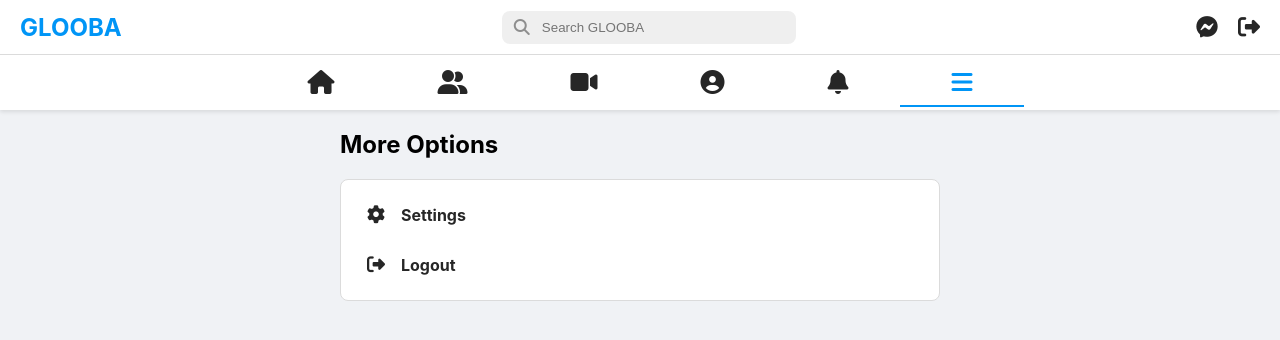
After one commit to Artlessnovara/global, a Flask app: page /more in a window 1280 px wide. The commit adds this page. Shown: the top 340 px of the page. Run offline with Flask 3, Linux system fonts and the light colour scheme; the visitor is signed in with stand-in values (Sample User, id 1); tables that the repository leaves empty hold one stand-in row (values such as "Sample post").

Commit message:
feat: Implement unread message system and 'More' menu
This commit introduces a system for tracking and displaying unread chat messages and adds a 'More' menu for future navigation items.

Key features implemented:
-   **Database Refactoring**: The chat participation model was refactored to a full 'Participant' model containing a `last_read_at` timestamp for each user in a conversation.
-   **Backend Unread Logic**:
    -   A context processor now calculates the total number of unread messages across all conversations, making the count globally available to templates.
    -   The message thread route now updates the `last_read_at` timestamp when a user views a conversation, effectively marking messages as read.
-   **Frontend Unread UI**:
    -   An unread notification badge with a count now appears on the main chat icon in the top navigation bar.
    -   A dot indicator appears next to conversations with unread messages in the chat inbox.
-   **'More' Menu**: A new `/more` page has been created to house links to other pages like Settings. The main navigation has been updated to link to it.

```diff
--- a/app.py
+++ b/app.py
@@ -13,11 +13,9 @@ app = Flask(__name__)
 
 @app.template_filter('humanize_time')
 def _jinja2_filter_humanize_time(dt):
-    # dt is the stored UTC time
-    # We compare it with the current UTC time
     now_utc = datetime.utcnow()
     if dt > now_utc:
-        return "in the future" # should not happen
+        return "in the future"
     return humanize.naturaltime(now_utc - dt)
 app.config['SECRET_KEY'] = os.environ.get('SECRET_KEY', 'dev-secret-key')
 app.config['SQLALCHEMY_DATABASE_URI'] = 'sqlite:///glooba.db'
@@ -29,11 +27,6 @@ socketio = SocketIO(app)
 followers = db.Table('followers',
     db.Column('follower_id', db.Integer, db.ForeignKey('users.id')),
     db.Column('followed_id', db.Integer, db.ForeignKey('users.id'))
-)
-
-conversation_participants = db.Table('conversation_participants',
-    db.Column('user_id', db.Integer, db.ForeignKey('users.id')),
-    db.Column('conversation_id', db.Integer, db.ForeignKey('conversations.id'))
 )
 
 # --- DATABASE MODELS ---
@@ -48,8 +41,6 @@ class User(db.Model):
     date_of_birth = db.Column(db.Date, nullable=False)
     created_at = db.Column(db.DateTime, default=datetime.utcnow)
     is_premium = db.Column(db.Boolean, default=False, nullable=False)
-
-    # New profile fields
     cover_photo_path = db.Column(db.String(255), nullable=True)
     bio = db.Column(db.Text, nullable=True)
     location = db.Column(db.String(100), nullable=True)
@@ -60,6 +51,7 @@ class User(db.Model):
     posts = db.relationship('Post', backref='author', lazy='dynamic')
     stories = db.relationship('Story', backref='author', lazy=True)
     reactions = db.relationship('Reaction', backref='user', lazy='dynamic')
+    conversations = db.relationship('Participant', cascade="all, delete-orphan")
 
     followed = db.relationship(
         'User', secondary=followers,
@@ -94,12 +86,11 @@ class Post(db.Model):
     __tablename__ = 'posts'
     id = db.Column(db.Integer, primary_key=True)
     user_id = db.Column(db.Integer, db.ForeignKey('users.id'), nullable=False)
-    content_type = db.Column(db.String(10), nullable=False)  # text, photo, video
-    content_path = db.Column(db.String(255), nullable=True) # for photo/video
-    text = db.Column(db.Text, nullable=True) # for text
+    content_type = db.Column(db.String(10), nullable=False)
+    content_path = db.Column(db.String(255), nullable=True)
+    text = db.Column(db.Text, nullable=True)
     mode = db.Column(db.String(50), nullable=False)
     created_at = db.Column(db.DateTime, default=datetime.utcnow)
-
     reactions = db.relationship('Reaction', backref='post', lazy='dynamic')
 
 class Story(db.Model):
@@ -116,12 +107,27 @@ class Reaction(db.Model):
     user_id = db.Column(db.Integer, db.ForeignKey('users.id'), nullable=False)
     post_id = db.Column(db.Integer, db.ForeignKey('posts.id'), nullable=False)
 
+class Participant(db.Model):
+    __tablename__ = 'participants'
+    id = db.Column(db.Integer, primary_key=True)
+    user_id = db.Column(db.Integer, db.ForeignKey('users.id'), nullable=False)
+    conversation_id = db.Column(db.Integer, db.ForeignKey('conversations.id'), nullable=False)
+    last_read_at = db.Column(db.DateTime, default=datetime.utcnow)
+    user = db.relationship('User')
+    conversation = db.relationship('Conversation')
+
 class Conversation(db.Model):
     __tablename__ = 'conversations'
     id = db.Column(db.Integer, primary_key=True)
     created_at = db.Column(db.DateTime, default=datetime.utcnow)
     messages = db.relationship('Message', backref='conversation', lazy='dynamic', cascade="all, delete-orphan")
-    participants = db.relationship('User', secondary=conversation_participants, backref='conversations')
+    participants = db.relationship('Participant', cascade="all, delete-orphan")
+
+    def unread_messages_for(self, user):
+        participant = next((p for p in self.participants if p.user_id == user.id), None)
+        if not participant or not participant.last_read_at:
+            return self.messages.count()
+        return self.messages.filter(Message.created_at > participant.last_read_at).count()
 
 class Message(db.Model):
     __tablename__ = 'messages'
@@ -150,6 +156,15 @@ def load_logged_in_user():
     else:
         g.user = db.session.get(User, user_id)
 
+@app.context_processor
+def inject_unread_count():
+    if g.user:
+        total_unread = 0
+        for p_entry in g.user.conversations:
+            total_unread += p_entry.conversation.unread_messages_for(g.user)
+        return dict(total_unread_messages=total_unread)
+    return dict(total_unread_messages=0)
+
 def login_required(f):
     @wraps(f)
     def decorated_function(*args, **kwargs):
@@ -161,7 +176,6 @@ def login_required(f):
 # --- ROUTES ---
 @app.route('/')
 def loading():
-    # If user is already logged in, skip loading and go to home
     if 'user_id' in session:
         return redirect(url_for('home'))
     return render_template('loading.html')
@@ -170,20 +184,16 @@ def loading():
 def login():
     if g.user:
         return redirect(url_for('home'))
-
     if request.method == 'POST':
         login_identifier = request.form.get('username')
         password = request.form.get('password')
-
         user = User.query.filter((User.username == login_identifier) | (User.email == login_identifier)).first()
-
         if user and user.check_password(password):
             session.clear()
             session['user_id'] = user.id
             return redirect(url_for('home'))
         else:
             flash('Invalid username/email or password.', 'error')
-
     return render_template('login.html')
 
 @app.route('/logout')
@@ -192,31 +202,24 @@ def logout():
     flash('You have been logged out.', 'success')
     return redirect(url_for('login'))
 
-
 @app.route('/follow/<int:user_id>')
 @login_required
 def follow(user_id):
     user_to_follow = db.get_or_404(User, user_id)
-    if user_to_follow == g.user:
-        flash('You cannot follow yourself.', 'error')
-        return redirect(url_for('home'))
-
-    g.user.follow(user_to_follow)
-    db.session.commit()
-    flash(f'You are now following {user_to_follow.username}.', 'success')
+    if user_to_follow != g.user:
+        g.user.follow(user_to_follow)
+        db.session.commit()
+        flash(f'You are now following {user_to_follow.username}.', 'success')
     return redirect(request.referrer or url_for('home'))
 
 @app.route('/unfollow/<int:user_id>')
 @login_required
 def unfollow(user_id):
     user_to_unfollow = db.get_or_404(User, user_id)
-    if user_to_unfollow == g.user:
-        flash('You cannot unfollow yourself.', 'error')
-        return redirect(url_for('home'))
-
-    g.user.unfollow(user_to_unfollow)
-    db.session.commit()
-    flash(f'You have unfollowed {user_to_unfollow.username}.', 'success')
+    if user_to_unfollow != g.user:
+        g.user.unfollow(user_to_unfollow)
+        db.session.commit()
+        flash(f'You have unfollowed {user_to_unfollow.username}.', 'success')
     return redirect(request.referrer or url_for('home'))
 
 @app.route('/react/<int:post_id>')
@@ -224,15 +227,12 @@ def unfollow(user_id):
 def react(post_id):
     post = db.get_or_404(Post, post_id)
     existing_reaction = Reaction.query.filter_by(user_id=g.user.id, post_id=post.id).first()
-
     if existing_reaction:
         db.session.delete(existing_reaction)
-        db.session.commit()
     else:
         new_reaction = Reaction(user_id=g.user.id, post_id=post.id)
         db.session.add(new_reaction)
-        db.session.commit()
-
+    db.session.commit()
     return redirect(request.referrer or url_for('home'))
 
 @app.route('/signup', methods=['GET'])
@@ -244,12 +244,10 @@ def signup():
 def signup_step(step):
     if 'signup_form' not in session:
         session['signup_form'] = {}
-
     if request.method == 'POST':
         for key, value in request.form.items():
             if value:
                 session['signup_form'][key] = value
-
         if step == 2:
             email = session['signup_form'].get('email')
             phone = session['signup_form'].get('phone')
@@ -277,13 +275,7 @@ def signup_step(step):
             try:
                 form_data = session['signup_form']
                 dob = datetime.strptime(form_data.get('date_of_birth'), '%Y-%m-%d').date()
-                new_user = User(
-                    full_name=form_data.get('full_name'),
-                    username=form_data.get('username'),
-                    email=form_data.get('email'),
-                    phone=form_data.get('phone'),
-                    date_of_birth=dob
-                )
+                new_user = User(full_name=form_data.get('full_name'), username=form_data.get('username'), email=form_data.get('email'), phone=form_data.get('phone'), date_of_birth=dob)
                 new_user.set_password(form_data.get('password'))
                 db.session.add(new_user)
                 db.session.commit()
@@ -294,12 +286,10 @@ def signup_step(step):
                 db.session.rollback()
                 flash(f'An error occurred: {e}', 'error')
                 return redirect(url_for('signup'))
-
         next_step = step + 1
         if next_step > 6:
             return redirect(url_for('home'))
         return redirect(url_for('signup_step', step=next_step))
-
     return render_template('signup.html', step=step, form_data=session.get('signup_form', {}))
 
 @app.route('/create_post', methods=['POST'])
@@ -307,20 +297,12 @@ def signup_step(step):
 def create_post():
     text_content = request.form.get('text_content')
     mode = request.form.get('mode')
-
     if not text_content or not mode:
         flash('Content and mode are required to create a post.', 'error')
         return redirect(url_for('home'))
-
-    new_post = Post(
-        user_id=g.user.id,
-        content_type='text', # Reverted back from 'video'
-        text=text_content,
-        mode=mode
-    )
+    new_post = Post(user_id=g.user.id, content_type='text', text=text_content, mode=mode)
     db.session.add(new_post)
     db.session.commit()
-
     flash('Your post has been created!', 'success')
     return redirect(url_for('home'))
 
@@ -328,29 +310,17 @@ def create_post():
 @login_required
 def profile(username):
     user = User.query.filter_by(username=username).first_or_404()
-
-    stats = {
-        'posts': user.posts.count(),
-        'followers': user.followers.count(),
-        'following': user.followed.count()
-    }
-
+    stats = {'posts': user.posts.count(), 'followers': user.followers.count(), 'following': user.followed.count()}
     posts = user.posts.order_by(Post.created_at.desc()).all()
-
     return render_template('profile.html', user=user, stats=stats, posts=posts)
 
 @app.route('/home')
 @login_required
 def home():
-    # Get stories only from users the current user follows
     stories = Story.query.join(followers, (followers.c.followed_id == Story.user_id)).filter(followers.c.follower_id == g.user.id).order_by(Story.created_at.desc()).all()
-
-    # Fetch all posts for the global feed, newest first
     posts = Post.query.order_by(Post.created_at.desc()).all()
-
     return render_template('home.html', stories=stories, posts=posts)
 
-# I'll define the available modes here for now
 AVAILABLE_MODES = ['Education', 'Music', 'Sports', 'Gaming', 'Travel', 'Food']
 
 @app.route('/settings', methods=['GET', 'POST'])
@@ -362,43 +332,38 @@ def settings():
         db.session.commit()
         flash('Your preferences have been updated.', 'success')
         return redirect(url_for('settings'))
-
     user_modes = g.user.preferred_modes.split(',') if g.user.preferred_modes else []
     return render_template('settings.html', available_modes=AVAILABLE_MODES, user_modes=user_modes)
+
+@app.route('/more')
+@login_required
+def more():
+    return render_template('more.html')
 
 @app.route('/suggestions')
 @login_required
 def suggestions():
     preferred_modes = g.user.preferred_modes
     suggested_users = []
-
     if preferred_modes:
         modes_list = preferred_modes.split(',')
-
-        # Get IDs of users the current user already follows
         followed_user_ids = [user.id for user in g.user.followed]
-
-        # Find users who posted in the preferred modes, excluding the current user and those already followed.
-        suggested_users = db.session.query(User).join(Post).filter(
-            Post.mode.in_(modes_list),
-            User.id != g.user.id,
-            ~User.id.in_(followed_user_ids)
-        ).distinct().limit(20).all()
-
+        suggested_users = db.session.query(User).join(Post).filter(Post.mode.in_(modes_list), User.id != g.user.id, ~User.id.in_(followed_user_ids)).distinct().limit(20).all()
     return render_template('suggestions.html', suggested_users=suggested_users)
 
 @app.route('/chat/<int:conversation_id>')
 @login_required
 def message_thread(conversation_id):
     convo = db.get_or_404(Conversation, conversation_id)
-
-    # Security check: make sure the current user is part of this conversation
-    if g.user not in convo.participants:
-        return "Not your conversation", 403 # Forbidden
-
+    participant_users = [p.user for p in convo.participants]
+    if g.user not in participant_users:
+        return "Not your conversation", 403
+    participant = next((p for p in convo.participants if p.user_id == g.user.id), None)
+    if participant:
+        participant.last_read_at = datetime.utcnow()
+        db.session.commit()
     messages = convo.messages.order_by(Message.created_at.asc()).all()
-    other_user = next((p for p in convo.participants if p.id != g.user.id), None)
-
+    other_user = next((p.user for p in convo.participants if p.user_id != g.user.id), None)
     return render_template('message_thread.html', conversation=convo, messages=messages, other_user=other_user)
 
 @app.route('/chat/start/<int:user_id>')
@@ -408,81 +373,60 @@ def start_chat(user_id):
     if other_user == g.user:
         flash("You cannot start a chat with yourself.", "error")
         return redirect(url_for('profile', username=g.user.username))
-
-    # Check if a conversation with this user already exists.
-    # A more efficient way to do this would be a custom query, but this is clear and correct for now.
-    user_convos = g.user.conversations
+    user_participant_entries = g.user.conversations
     existing_convo = None
-    for convo in user_convos:
-        if len(convo.participants) == 2 and other_user in convo.participants:
-            existing_convo = convo
-            break
-
+    for p_entry in user_participant_entries:
+        convo = p_entry.conversation
+        if len(convo.participants) == 2:
+            other_participant = next((p for p in convo.participants if p.user_id != g.user.id), None)
+            if other_participant and other_participant.user_id == other_user.id:
+                existing_convo = convo
+                break
     if existing_convo:
         return redirect(url_for('message_thread', conversation_id=existing_convo.id))
     else:
-        # Create a new conversation
         new_convo = Conversation()
-        new_convo.participants.append(g.user)
-        new_convo.participants.append(other_user)
-        db.session.add(new_convo)
+        p1 = Participant(user=g.user, conversation=new_convo)
+        p2 = Participant(user=other_user, conversation=new_convo)
+        db.session.add_all([p1, p2])
         db.session.commit()
         return redirect(url_for('message_thread', conversation_id=new_convo.id))
 
 @app.route('/chat')
 @login_required
 def chat_inbox():
-    # The 'conversations' backref was added to the User model
-    user_conversations = g.user.conversations
-    return render_template('chat_inbox.html', conversations=user_conversations, Message=Message)
+    user_participant_entries = g.user.conversations
+    return render_template('chat_inbox.html', participant_entries=user_participant_entries, Message=Message)
 
 @app.route('/reels')
 @login_required
 def reels():
-    # Fetch all posts that are videos, for now.
     video_posts = Post.query.filter_by(content_type='video').order_by(Post.created_at.desc()).all()
     return render_template('reels.html', posts=video_posts)
 
 # --- SOCKETIO EVENTS ---
 @socketio.on('send_message')
 def handle_send_message_event(data):
-    """Save a new message and broadcast it to the conversation room."""
     user_id = session.get('user_id')
-    if not user_id:
-        return
-
+    if not user_id: return
     user = db.session.get(User, user_id)
     convo = db.get_or_404(Conversation, data['room'])
-    # Ensure the user is part of the conversation before saving the message
-    if user not in convo.participants:
-        return # Or emit an error
-
-    new_message = Message(
-        conversation_id=data['room'],
-        user_id=user_id,
-        body=data['message']
-    )
+    participant_users = [p.user for p in convo.participants]
+    if user not in participant_users:
+        return
+    new_message = Message(conversation_id=data['room'], user_id=user_id, body=data['message'])
     db.session.add(new_message)
     db.session.commit()
-
-    message_data = {
-        'body': new_message.body,
-        'author_name': new_message.sender.full_name,
-        'author_username': new_message.sender.username,
-        'user_id': new_message.user_id
-    }
-
+    message_data = {'body': new_message.body, 'author_name': new_message.sender.full_name, 'author_username': new_message.sender.username, 'user_id': new_message.user_id}
     emit('new_message', message_data, room=data['room'])
 
 @socketio.on('join')
 def on_join(data):
-    """A user joins a conversation room."""
     room = data['room']
     join_room(room)
 
 @socketio.on('leave')
 def on_leave(data):
-    """A user leaves a conversation room."""
     room = data['room']
     leave_room(room)
 
--- a/static/css/style.css
+++ b/static/css/style.css
@@ -1057,6 +1057,39 @@ body:has(.main-nav) {
     background-color: #0077c2;
 }
 
+/* Unread Notification Styles */
+.top-bar-right .icon-button {
+    position: relative;
+}
+
+.unread-badge {
+    position: absolute;
+    top: -5px;
+    right: -10px;
+    background-color: #ed4956;
+    color: white;
+    border-radius: 50%;
+    padding: 2px 6px;
+    font-size: 10px;
+    font-weight: bold;
+    border: 1px solid #fff;
+}
+
+.chat-list-item {
+    position: relative;
+}
+
+.unread-dot {
+    position: absolute;
+    right: 20px;
+    top: 50%;
+    transform: translateY(-50%);
+    width: 10px;
+    height: 10px;
+    background-color: #0095f6;
+    border-radius: 50%;
+}
+
 /* Suggestions Page */
 .suggestions-container {
     max-width: 600px;
@@ -1109,3 +1142,37 @@ body:has(.main-nav) {
 .suggestion-action .follow-btn {
     padding: 6px 20px;
 }
+
+/* More Menu Page */
+.more-menu-container {
+    max-width: 600px;
+    margin: 20px auto;
+}
+
+.more-menu-list {
+    background-color: #fff;
+    border: 1px solid #dbdbdb;
+    border-radius: 8px;
+    padding: 10px;
+}
+
+.more-menu-item {
+    display: flex;
+    align-items: center;
+    gap: 15px;
+    padding: 15px;
+    text-decoration: none;
+    color: #262626;
+    font-weight: bold;
+    border-radius: 8px;
+}
+
+.more-menu-item:hover {
+    background-color: #f7f7f7;
+}
+
+.more-menu-item i {
+    width: 20px;
+    text-align: center;
+    font-size: 18px;
+}
--- a/templates/base.html
+++ b/templates/base.html
@@ -21,6 +21,9 @@
         <div class="top-bar-right">
             <a href="{{ url_for('chat_inbox') }}" class="icon-button">
                 <i class="fa-brands fa-facebook-messenger"></i>
+                {% if total_unread_messages > 0 %}
+                    <span class="unread-badge">{{ total_unread_messages }}</span>
+                {% endif %}
             </a>
              <a href="{{ url_for('logout') }}" class="icon-button">
                 <i class="fa-solid fa-right-from-bracket"></i>
@@ -35,7 +38,7 @@
         <a href="{{ url_for('reels') }}" class="nav-icon {% if request.endpoint == 'reels' %}active{% endif %}"><i class="fas fa-video"></i></a>
         <a href="{{ url_for('profile', username=g.user.username) }}" class="nav-icon {% if request.endpoint == 'profile' %}active{% endif %}"><i class="fas fa-user-circle"></i></a>
         <a href="#" class="nav-icon"><i class="fas fa-bell"></i></a>
-        <a href="{{ url_for('settings') }}" class="nav-icon {% if request.endpoint == 'settings' %}active{% endif %}"><i class="fas fa-bars"></i></a>
+        <a href="{{ url_for('more') }}" class="nav-icon {% if request.endpoint == 'more' %}active{% endif %}"><i class="fas fa-bars"></i></a>
     </nav>
     {% endif %}
 
--- /dev/null
+++ b/templates/more.html
@@ -0,0 +1,20 @@
+{% extends "base.html" %}
+
+{% block title %}More - GLOOBA{% endblock %}
+
+{% block content %}
+<div class="more-menu-container">
+    <h2>More Options</h2>
+    <div class="more-menu-list">
+        <a href="{{ url_for('settings') }}" class="more-menu-item">
+            <i class="fas fa-cog"></i>
+            <span>Settings</span>
+        </a>
+        <a href="{{ url_for('logout') }}" class="more-menu-item">
+            <i class="fas fa-sign-out-alt"></i>
+            <span>Logout</span>
+        </a>
+        <!-- Other links can be added here in the future -->
+    </div>
+</div>
+{% endblock %}
```
Also changed, not shown: templates/chat_inbox.html (+11 -3 lines), tests/test_chat.py (+42 -33 lines), tests/test_main.py (+10 -0 lines).
